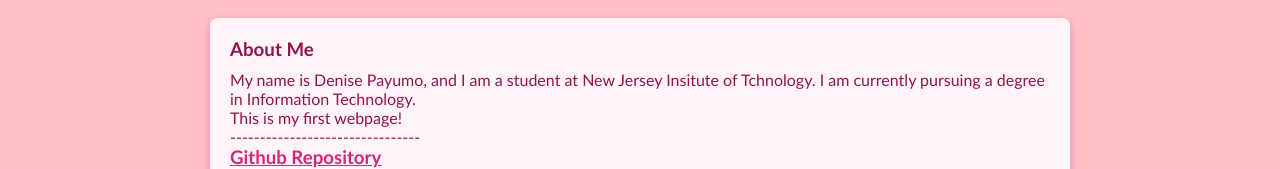
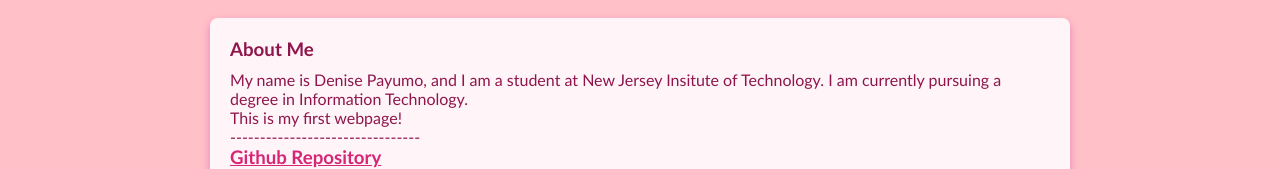
Before and after one commit to dcp2njit/IS117-dcp2, a website: page docs/index.html in a window 1280 px wide. Shown: the part 178-347 px from the top of the page. Drawn offline with Linux system fonts and the light colour scheme.

Commit message:
update: fixed typo

```diff
--- a/docs/index.html
+++ b/docs/index.html
@@ -15,7 +15,7 @@
     <main>
         <section class="info-card">
             <h3>About Me</h3>
-            <p>My name is Denise Payumo, and I am a student at New Jersey Insitute of Tchnology. I am currently pursuing a degree in Information Technology.</p>
+            <p>My name is Denise Payumo, and I am a student at New Jersey Insitute of Technology. I am currently pursuing a degree in Information Technology.</p>
             <p>This is my first webpage!</p>
             <p>--------------------------------</p>
             <a class="important" href="https://github.com/dcp2njit/IS117-dcp2/tree/main/docs">Github Repository</a>
```
